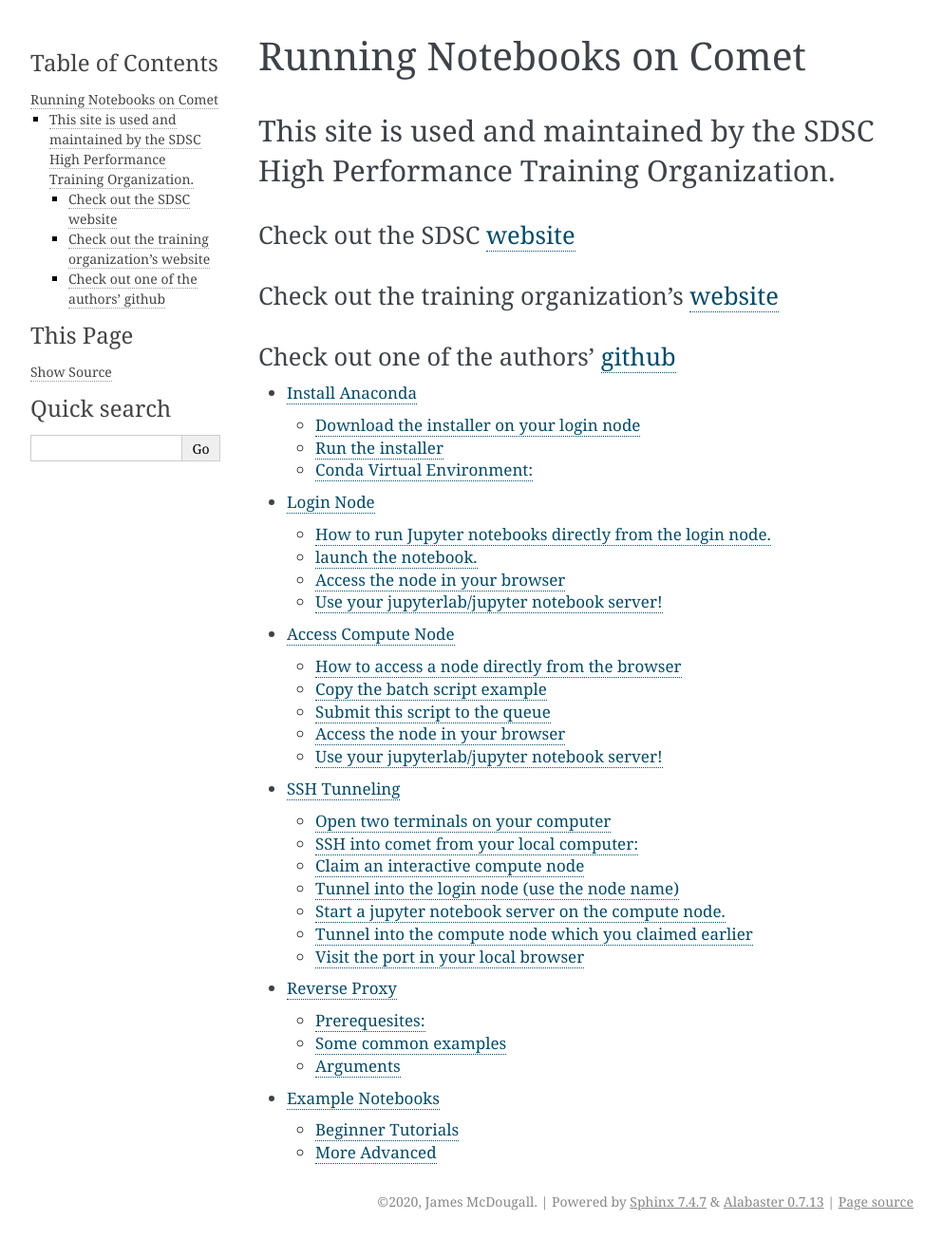
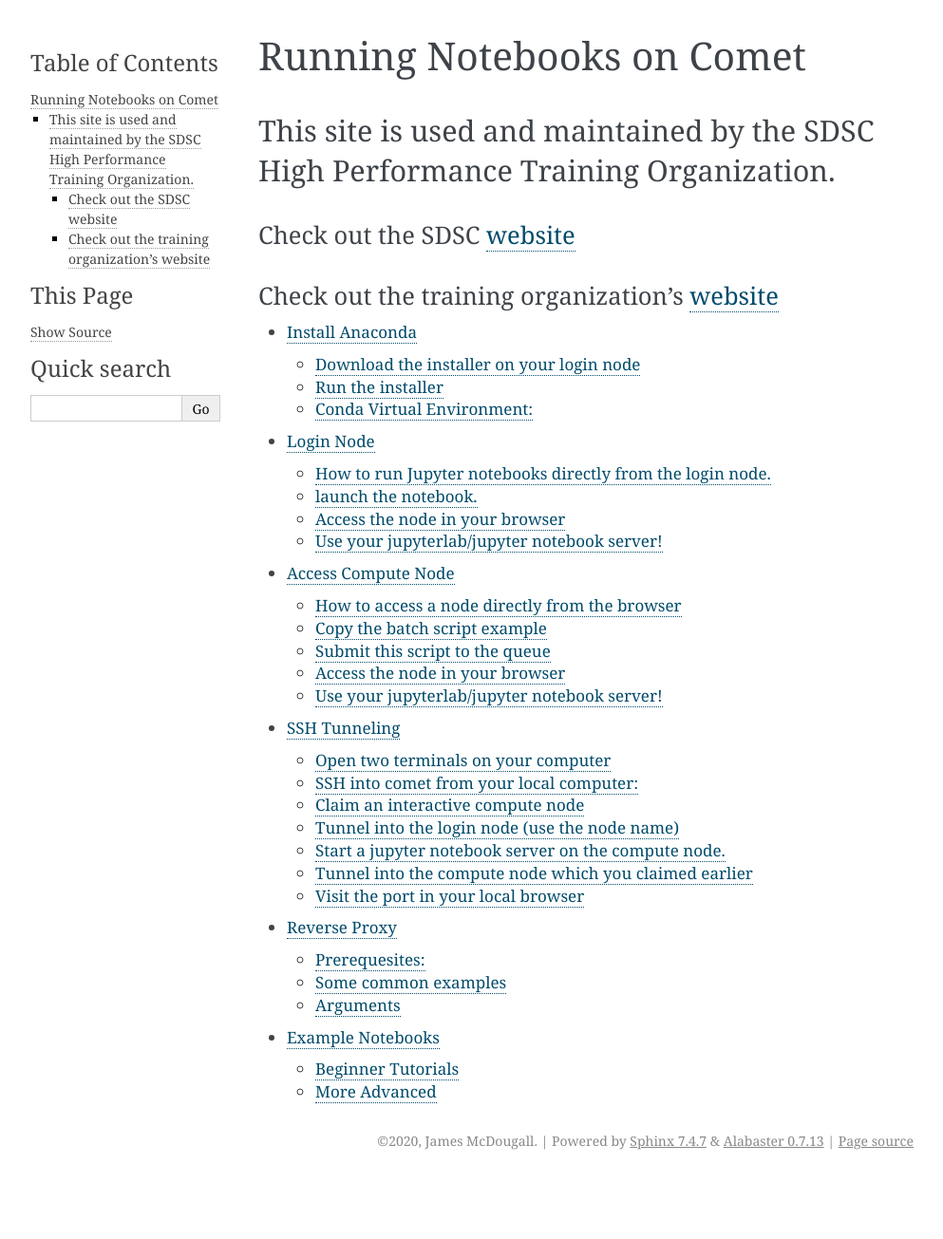
Before and after one commit to sdsc-hpc-training-org/notebooks-101, a Sphinx documentation site: the page built from Docs/source/index.rst, in a window 1280 px wide. Shown: the whole page at 95% size, without its empty margins (148-1141 px from the left). Built offline with Sphinx 7.4.7, drawn with Linux system fonts in a browser that asks for light colours; after the commit the page ends 1241 px from its top, so only the background shows below that.

Commit message:
Update index.rst

```diff
--- a/Docs/source/index.rst
+++ b/Docs/source/index.rst
@@ -19,10 +19,6 @@
 Check out the training organization's `website <http://hpc-training.sdsc.edu>`_
 *******************************************************************************
 
-*****************************************************************************
-Check out one of the authors' `github <https://github.com/JamesMcDougallJr>`_
-*****************************************************************************
-
 .. toctree::
    :maxdepth: 2
 
```
